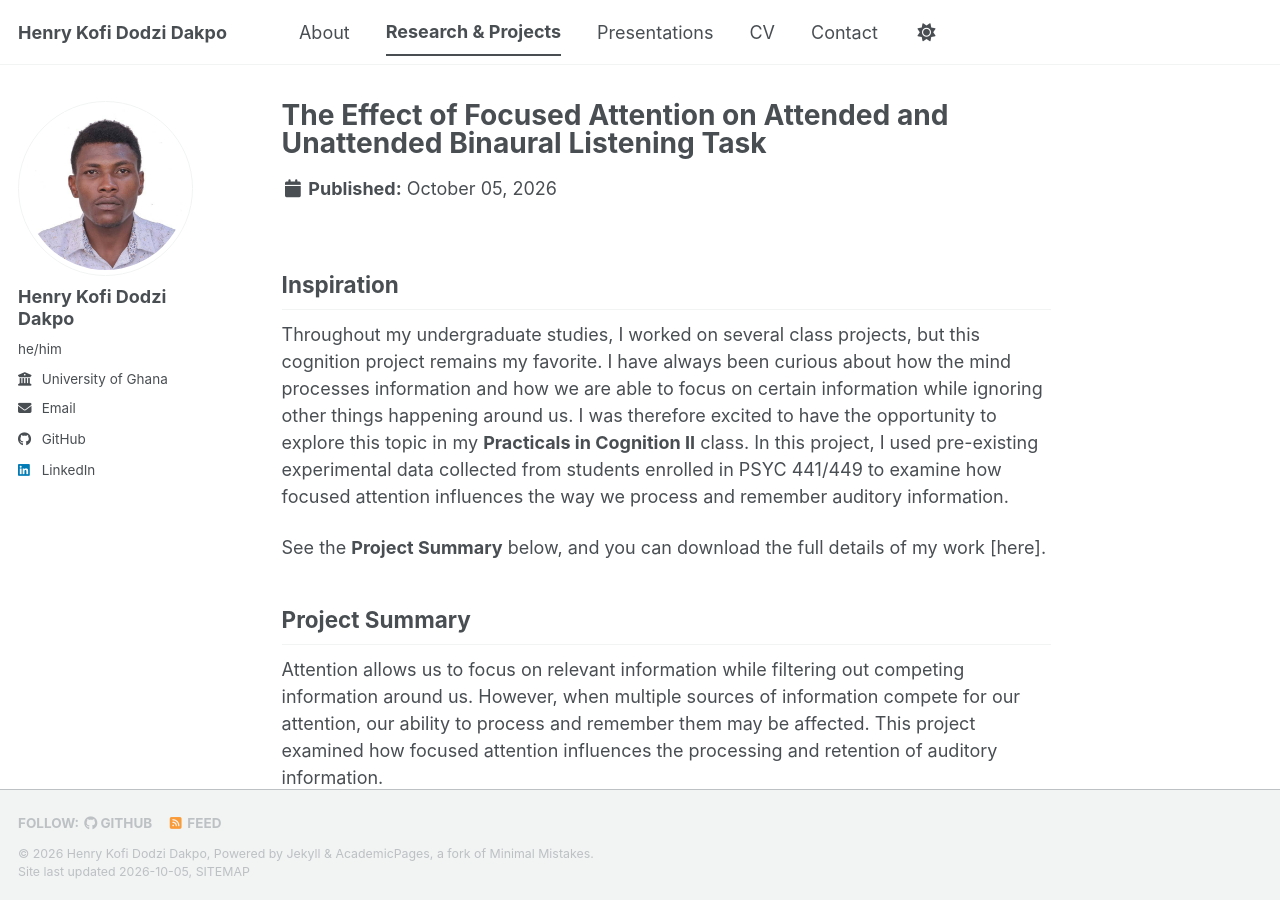
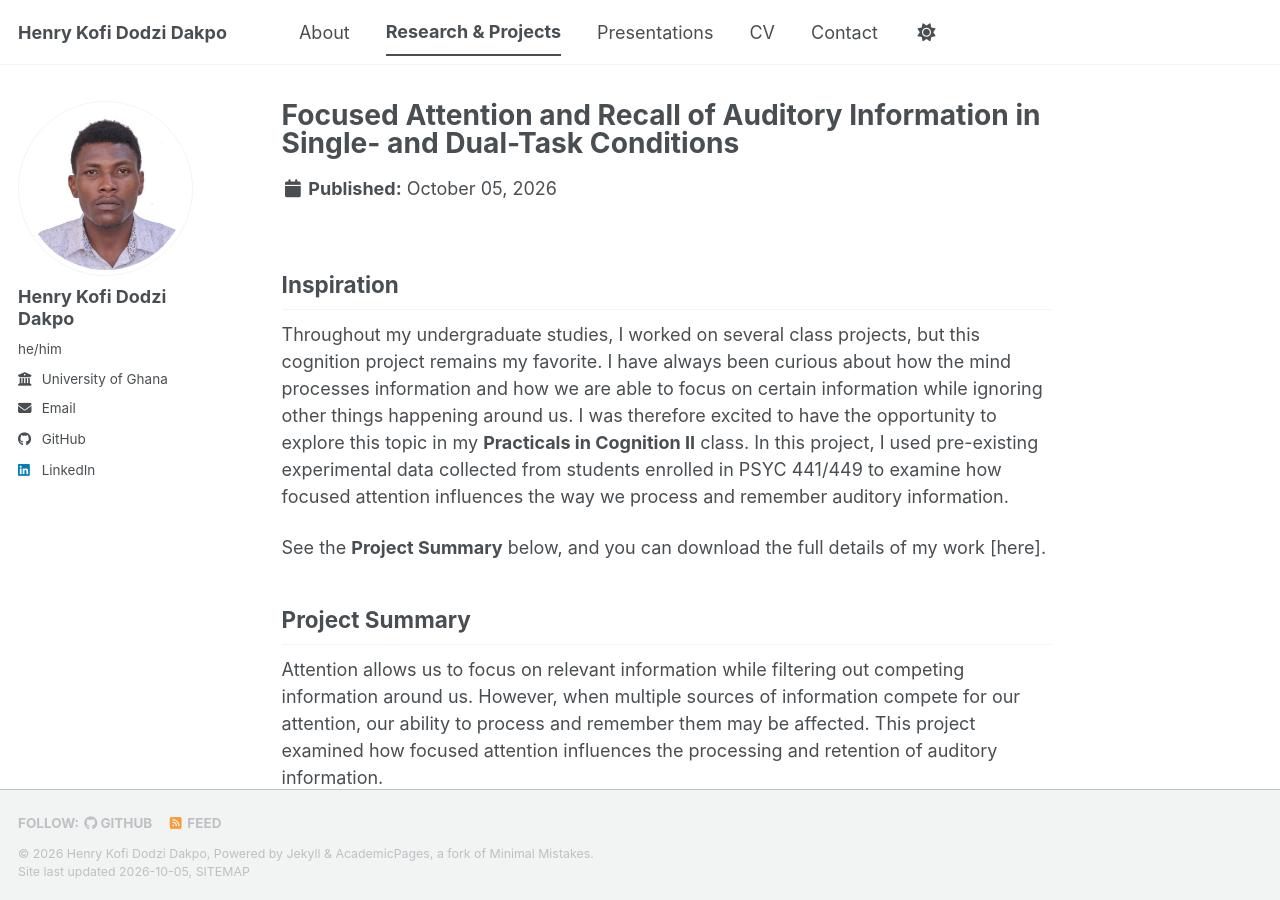
Before and after one commit to henrycitadel9-rgb/henrycitadel9-rgb.github.io, a Jekyll site: the page built from _portfolio/portfolio-3.md, in a window 1280 px wide and 900 px high. Built offline with Jekyll 4.4.1, drawn with Linux system fonts in a browser that asks for light colours; a style sheet for code colours, icons or effects is not loaded.

Commit message:
Update portfolio-3.md

```diff
--- a/_portfolio/portfolio-3.md
+++ b/_portfolio/portfolio-3.md
@@ -1,5 +1,5 @@
 ---
-title: "The Effect of Focused Attention on Attended and Unattended Binaural Listening Task"
+title: "Focused Attention and Recall of Auditory Information in Single- and Dual-Task Conditions"
 excerpt: "Examined how focused attention and competing auditory information influence information processing and memory.<br/><br/><a href='/portfolio/portfolio-3/'><strong>Explore the project</strong></a> <em>(Inspiration, project summary & findings, and additional study details)</em>"
 collection: portfolio
 ---
```
